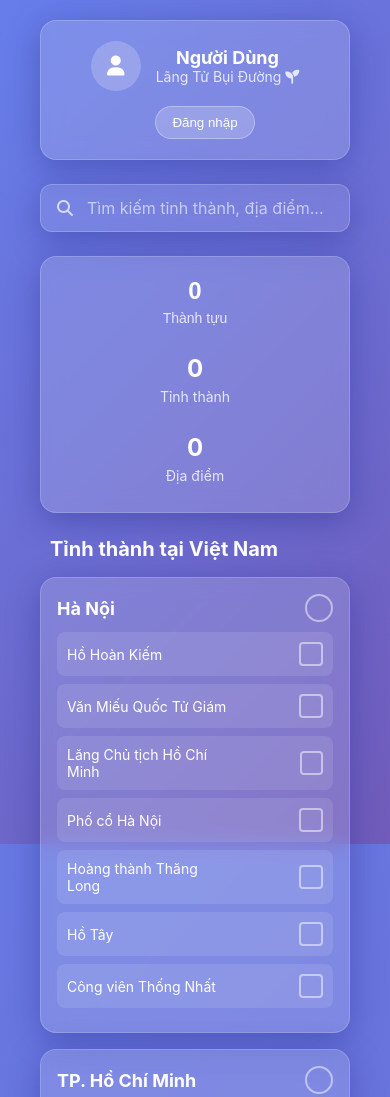
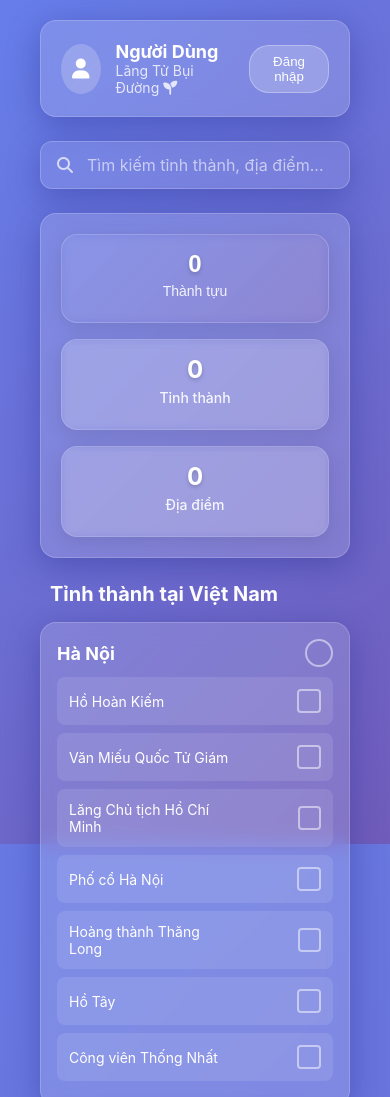
Before and after one commit to huiinguen/travel, a plain HTML site: page index.html in a window 390 px wide. Shown: the top 1097 px of the page. Drawn offline with Linux system fonts and the light colour scheme; no server answers.

Commit message:
Add files via upload

```diff
--- a/css/style.css
+++ b/css/style.css
@@ -47,33 +47,48 @@
     justify-content: space-around;
     padding: 20px;
     margin-bottom: 24px;
+    gap: 16px; /* Thêm khoảng cách giữa các ô */
 }
 
 .stat-item {
     text-align: center;
     position: relative;
     flex: 1;
+    padding: 20px 15px;
+    border-radius: 16px;
+    background: rgba(255, 255, 255, 0.1);
+    border: 1px solid rgba(255, 255, 255, 0.15);
+    box-shadow: 0 4px 20px rgba(0, 0, 0, 0.1);
+    transition: all 0.3s ease;
+    backdrop-filter: blur(5px);
+    -webkit-backdrop-filter: blur(5px);
 }
 
 .points-stat {
-    display: flex;
-    flex-direction: column;
-    align-items: center;
-    gap: 8px;
+    background: linear-gradient(135deg, rgba(102, 126, 234, 0.2) 0%, rgba(118, 75, 162, 0.2) 100%);
+    border: 1px solid rgba(255, 255, 255, 0.2);
+}
+.points-stat:hover {
+    background: linear-gradient(135deg, rgba(102, 126, 234, 0.25) 0%, rgba(118, 75, 162, 0.25) 100%);
 }
 
 .stat-value {
-    font-size: 24px;
+    font-size: 28px; /* Tăng kích thước số */
     font-weight: bold;
     margin-bottom: 5px;
+    text-shadow: 0 2px 4px rgba(0, 0, 0, 0.2);
 }
-
+.stat-item:hover {
+    transform: translateY(-5px);
+    background: rgba(255, 255, 255, 0.15);
+    box-shadow: 0 8px 25px rgba(0, 0, 0, 0.15);
+}
 .stat-label {
     font-size: 14px;
-    opacity: 0.8;
+    opacity: 0.9;
     margin-bottom: 8px;
+    font-weight: 500;
 }
-
 .progress-bar {
     width: 80%;
     height: 8px;
@@ -286,35 +301,27 @@
     animation: checkAnimation 0.3s ease;
 }
 
-/* Responsive */
+
+/* Responsive cho stats */
 @media (max-width: 768px) {
-    .header {
+    .stats {
         flex-direction: column;
-        text-align: center;
+        gap: 16px;
     }
 
-    .user-info {
-        margin-bottom: 15px;
-        justify-content: center;
+    .stat-item {
+        padding: 15px 10px;
     }
 
-    .stats {
-        flex-direction: column;
-        gap: 20px;
+    .stat-value {
+        font-size: 24px;
     }
 
     .points-stat {
-        order: -1; /* Đưa phần điểm lên đầu trên mobile */
-    }
-
-    .provinces-list {
-        grid-template-columns: 1fr;
-    }
-
-    .location-item {
-        padding: 10px;
+        order: -1;
     }
 }
+
 /* Nút xác thực */
 .auth-buttons {
     margin-left: 20px;
@@ -450,10 +457,11 @@
     text-align: center;
     padding: 0;
     transition: all 0.3s ease;
+    border-radius: 16px;
 }
 
 .achievement-button:hover {
-    transform: scale(1.05);
+    transform: scale(1.02);
 }
 
 /* Modal thành tựu */
```
